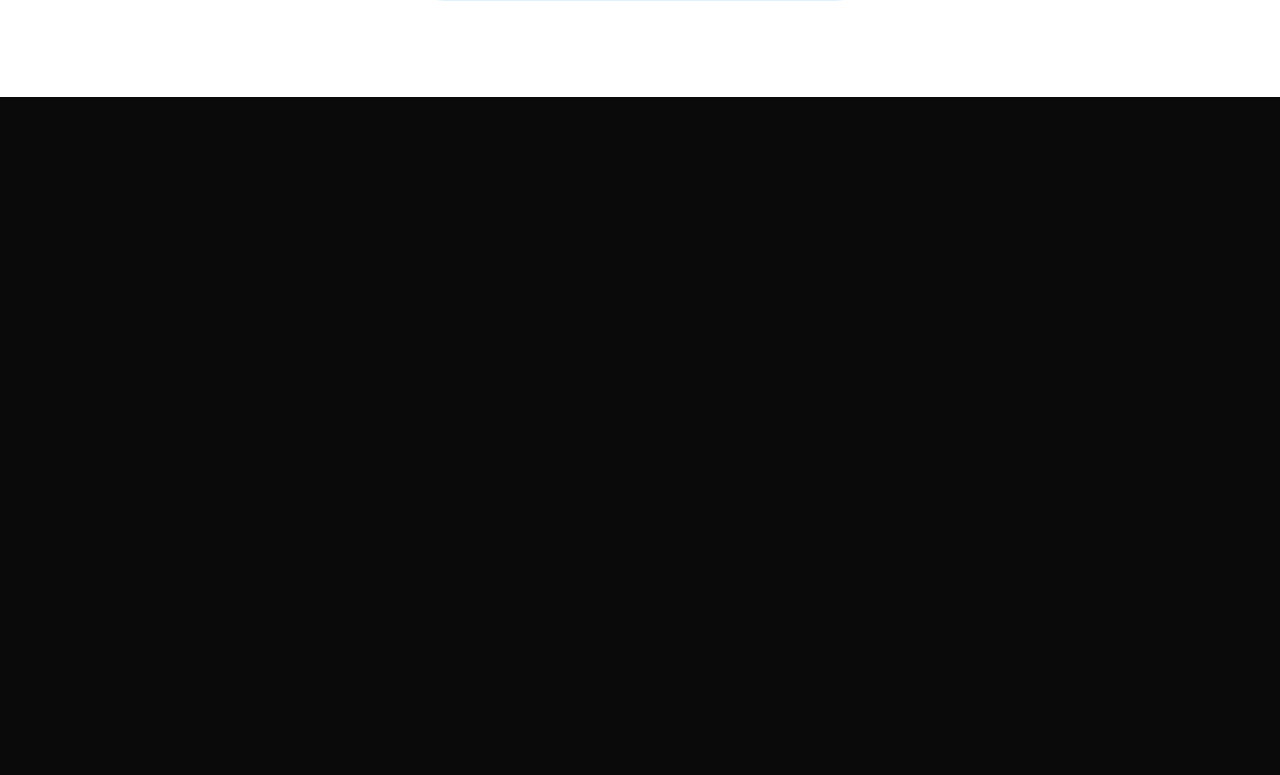
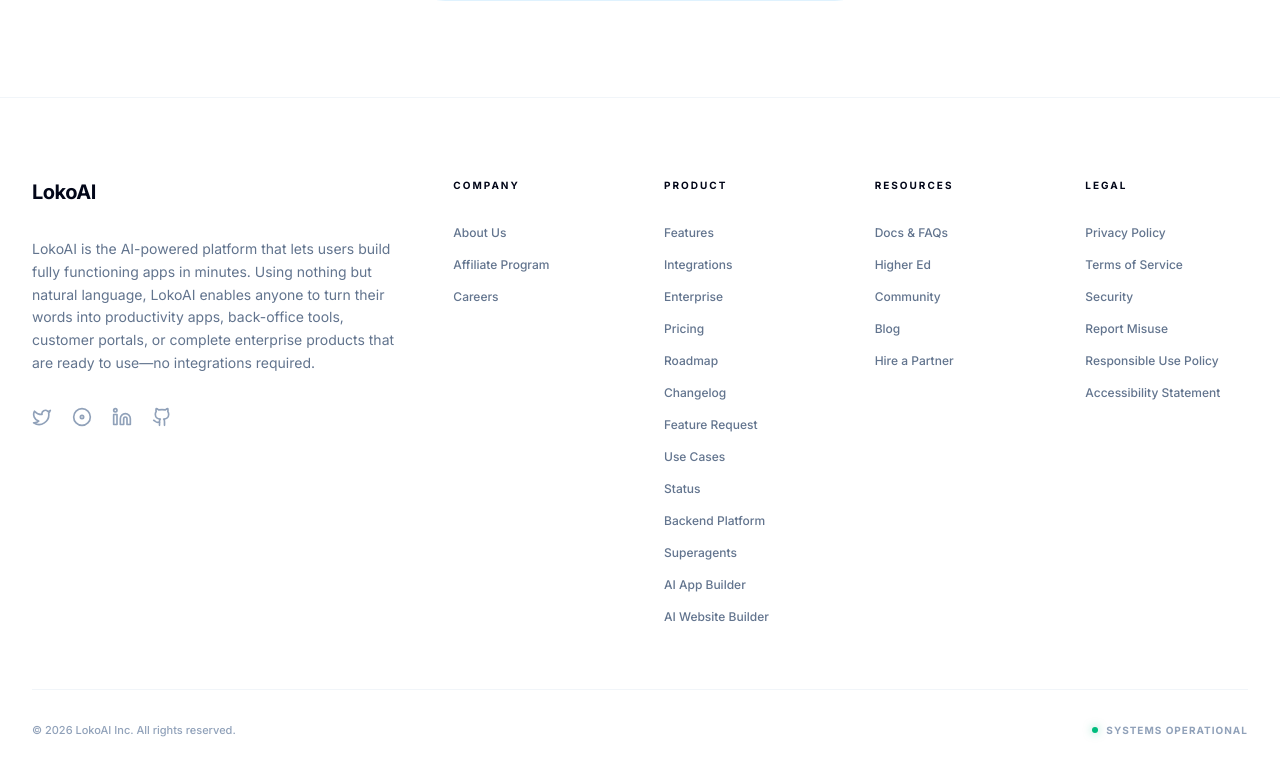
Before and after one commit to cognio-labs/base-nova, a Next.js app: page /affiliate in a window 1280 px wide. Shown: the part 2186-2961 px from the top of the page. Before the commit the page ends 2283 px from the top, so only its background shows below. Built offline with nearby package versions, Linux system fonts and the light colour scheme; no server answers.

Commit message:
feat: add affiliate landing page and site-wide footer component

```diff
--- a/src/app/affiliate/page.tsx
+++ b/src/app/affiliate/page.tsx
@@ -11,6 +11,7 @@
   Sparkles,
   Trophy
 } from "lucide-react";
+import Footer from "@/components/Footer";
 
 export default function AffiliatePage() {
   const faqs = [
@@ -182,6 +183,7 @@
           </div>
         </section>
       </div>
+      <Footer />
     </div>
   );
 }
--- a/src/components/Footer.tsx
+++ b/src/components/Footer.tsx
@@ -1,74 +1,87 @@
 import Link from "next/link";
 import Image from "next/image";
+import { Twitter, Linkedin, Github, Disc as Discord } from "lucide-react";
 
 export default function Footer() {
   return (
-    <footer className="glass border-t border-white/5 py-12 mt-20">
-      <div className="max-w-7xl mx-auto px-4 sm:px-6 lg:px-8">
-        <div className="grid grid-cols-2 md:grid-cols-4 lg:grid-cols-6 gap-8 mb-12">
+    <footer className="bg-white border-t border-slate-100 pt-20 pb-10">
+      <div className="max-w-7xl mx-auto px-6 lg:px-8">
+        <div className="grid grid-cols-2 md:grid-cols-4 lg:grid-cols-6 gap-12 mb-16">
           <div className="col-span-2">
-            <Link href="/" className="flex items-center gap-3 mb-6">
-              <div className="relative w-8 h-8">
-                <Image
-                  src="/logo.png"
-                  alt="LokoAI Logo"
-                  fill
-                  sizes="32px"
-                  className="object-contain"
-                />
-              </div>
-              <span className="text-xl font-bold text-white">LokoAI</span>
+            <Link href="/" className="flex items-center gap-3 mb-8">
+              <span className="text-xl font-bold tracking-tight text-slate-950">LokoAI</span>
             </Link>
-            <p className="text-sm text-gray-500 max-w-xs leading-relaxed">
-              LokoAI is the AI-powered platform that lets users build fully functioning apps in minutes using nothing but natural language.
+            <p className="text-sm text-slate-500 max-w-sm leading-relaxed mb-8">
+              LokoAI is the AI-powered platform that lets users build fully functioning apps in minutes. Using nothing but natural language, LokoAI enables anyone to turn their words into productivity apps, back-office tools, customer portals, or complete enterprise products that are ready to use—no integrations required.
             </p>
+            <div className="flex gap-5">
+              <Link href="#" className="text-slate-400 hover:text-sky-500 transition-colors"><Twitter className="w-5 h-5" /></Link>
+              <Link href="#" className="text-slate-400 hover:text-sky-500 transition-colors"><Discord className="w-5 h-5" /></Link>
+              <Link href="#" className="text-slate-400 hover:text-sky-500 transition-colors"><Linkedin className="w-5 h-5" /></Link>
+              <Link href="#" className="text-slate-400 hover:text-sky-500 transition-colors"><Github className="w-5 h-5" /></Link>
+            </div>
           </div>
 
           <div>
-            <h4 className="text-xs font-bold uppercase tracking-widest text-white mb-6">Company</h4>
-            <ul className="flex flex-col gap-4 text-sm text-gray-500">
-              <li><Link href="/about" className="hover:text-white transition-colors">About Us</Link></li>
-              <li><Link href="/affiliate" className="hover:text-white transition-colors">Affiliate Program</Link></li>
-              <li><Link href="/careers" className="hover:text-white transition-colors">Careers</Link></li>
+            <h4 className="text-[10px] font-bold uppercase tracking-[0.2em] text-slate-950 mb-8">Company</h4>
+            <ul className="flex flex-col gap-4 text-xs font-medium text-slate-500">
+              <li><Link href="/about" className="hover:text-sky-500 transition-colors">About Us</Link></li>
+              <li><Link href="/affiliate" className="hover:text-sky-500 transition-colors">Affiliate Program</Link></li>
+              <li><Link href="/careers" className="hover:text-sky-500 transition-colors">Careers</Link></li>
             </ul>
           </div>
 
           <div>
-            <h4 className="text-xs font-bold uppercase tracking-widest text-white mb-6">Product</h4>
-            <ul className="flex flex-col gap-4 text-sm text-gray-500">
-              <li><Link href="/features" className="hover:text-white transition-colors">Features</Link></li>
-              <li><Link href="/integrations" className="hover:text-white transition-colors">Integrations</Link></li>
-              <li><Link href="/pricing" className="hover:text-white transition-colors">Pricing</Link></li>
-              <li><Link href="/roadmap" className="hover:text-white transition-colors">Roadmap</Link></li>
+            <h4 className="text-[10px] font-bold uppercase tracking-[0.2em] text-slate-950 mb-8">Product</h4>
+            <ul className="flex flex-col gap-4 text-xs font-medium text-slate-500">
+              <li><Link href="#" className="hover:text-sky-500 transition-colors">Features</Link></li>
+              <li><Link href="/integrations" className="hover:text-sky-500 transition-colors">Integrations</Link></li>
+              <li><Link href="#" className="hover:text-sky-500 transition-colors">Enterprise</Link></li>
+              <li><Link href="/pricing" className="hover:text-sky-500 transition-colors">Pricing</Link></li>
+              <li><Link href="#" className="hover:text-sky-500 transition-colors">Roadmap</Link></li>
+              <li><Link href="#" className="hover:text-sky-500 transition-colors">Changelog</Link></li>
+              <li><Link href="#" className="hover:text-sky-500 transition-colors">Feature Request</Link></li>
+              <li><Link href="#" className="hover:text-sky-500 transition-colors">Use Cases</Link></li>
+              <li><Link href="#" className="hover:text-sky-500 transition-colors">Status</Link></li>
+              <li><Link href="#" className="hover:text-sky-500 transition-colors">Backend Platform</Link></li>
+              <li><Link href="#" className="hover:text-sky-500 transition-colors">Superagents</Link></li>
+              <li><Link href="#" className="hover:text-sky-500 transition-colors">AI App Builder</Link></li>
+              <li><Link href="#" className="hover:text-sky-500 transition-colors">AI Website Builder</Link></li>
             </ul>
           </div>
 
           <div>
-            <h4 className="text-xs font-bold uppercase tracking-widest text-white mb-6">Resources</h4>
-            <ul className="flex flex-col gap-4 text-sm text-gray-500">
-              <li><Link href="/docs" className="hover:text-white transition-colors">Docs & FAQs</Link></li>
-              <li><Link href="/blog" className="hover:text-white transition-colors">Blog</Link></li>
-              <li><Link href="/community" className="hover:text-white transition-colors">Community</Link></li>
+            <h4 className="text-[10px] font-bold uppercase tracking-[0.2em] text-slate-950 mb-8">Resources</h4>
+            <ul className="flex flex-col gap-4 text-xs font-medium text-slate-500">
+              <li><Link href="#" className="hover:text-sky-500 transition-colors">Docs & FAQs</Link></li>
+              <li><Link href="#" className="hover:text-sky-500 transition-colors">Higher Ed</Link></li>
+              <li><Link href="#" className="hover:text-sky-500 transition-colors">Community</Link></li>
+              <li><Link href="#" className="hover:text-sky-500 transition-colors">Blog</Link></li>
+              <li><Link href="/partners" className="hover:text-sky-500 transition-colors">Hire a Partner</Link></li>
             </ul>
           </div>
 
           <div>
-            <h4 className="text-xs font-bold uppercase tracking-widest text-white mb-6">Legal</h4>
-            <ul className="flex flex-col gap-4 text-sm text-gray-500">
-              <li><Link href="/privacy" className="hover:text-white transition-colors">Privacy Policy</Link></li>
-              <li><Link href="/terms" className="hover:text-white transition-colors">Terms of Service</Link></li>
+            <h4 className="text-[10px] font-bold uppercase tracking-[0.2em] text-slate-950 mb-8">Legal</h4>
+            <ul className="flex flex-col gap-4 text-xs font-medium text-slate-500">
+              <li><Link href="#" className="hover:text-sky-500 transition-colors">Privacy Policy</Link></li>
+              <li><Link href="#" className="hover:text-sky-500 transition-colors">Terms of Service</Link></li>
+              <li><Link href="#" className="hover:text-sky-500 transition-colors">Security</Link></li>
+              <li><Link href="#" className="hover:text-sky-500 transition-colors">Report Misuse</Link></li>
+              <li><Link href="#" className="hover:text-sky-500 transition-colors">Responsible Use Policy</Link></li>
+              <li><Link href="#" className="hover:text-sky-500 transition-colors">Accessibility Statement</Link></li>
             </ul>
           </div>
         </div>
 
-        <div className="pt-8 border-t border-white/5 flex flex-col md:flex-row justify-between items-center gap-4">
-          <p className="text-xs text-gray-600">
+        <div className="pt-8 border-t border-slate-100 flex flex-col md:flex-row justify-between items-center gap-4">
+          <p className="text-[11px] font-medium text-slate-400">
             © 2026 LokoAI Inc. All rights reserved.
           </p>
           <div className="flex gap-6">
-            <span className="text-[10px] font-bold text-gray-600 flex items-center gap-2">
-              <span className="w-1.5 h-1.5 rounded-full bg-green-500" />
-              SYSTEMS OPERATIONAL
+            <span className="text-[10px] font-bold text-slate-400 flex items-center gap-2 tracking-widest uppercase">
+              <span className="w-1.5 h-1.5 rounded-full bg-emerald-500 shadow-[0_0_8px_rgba(16,185,129,0.5)]" />
+              Systems Operational
             </span>
           </div>
         </div>
```
